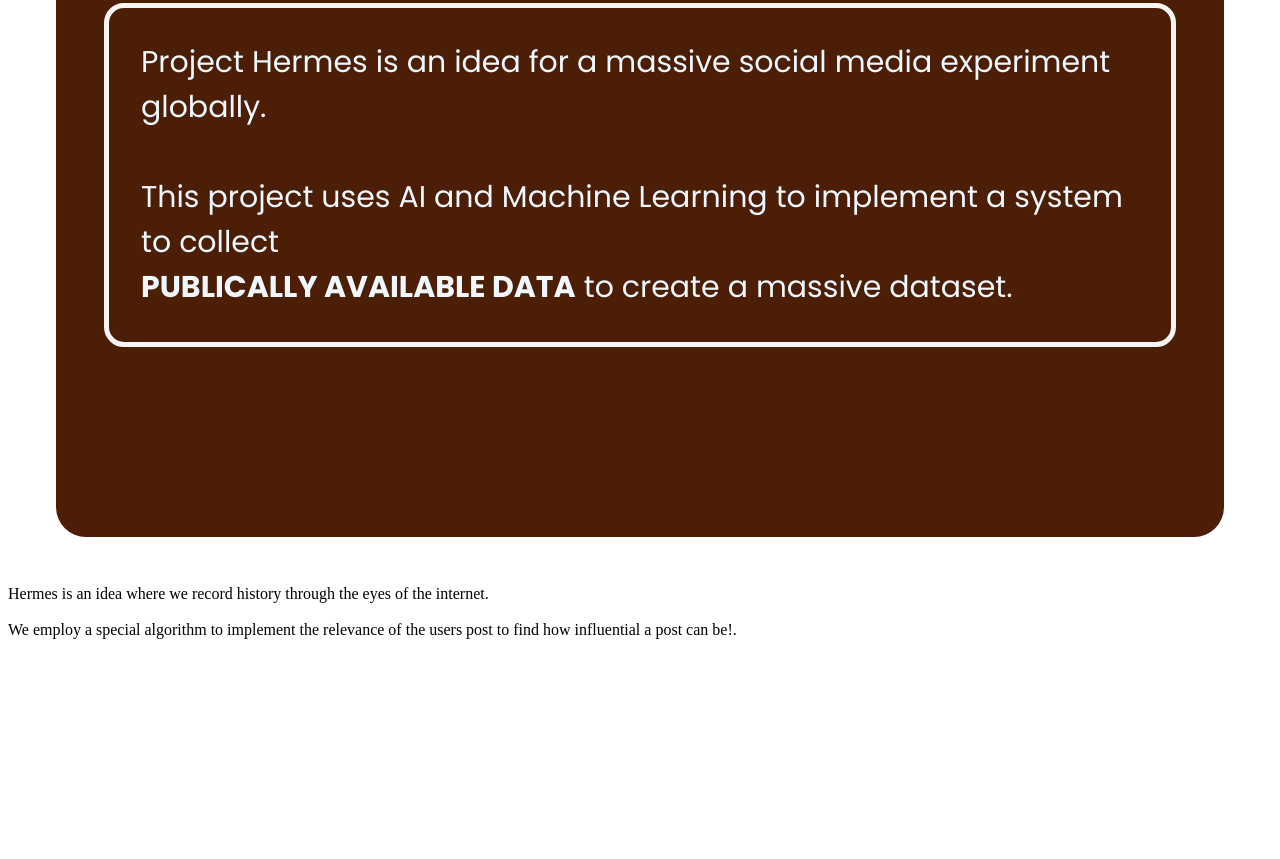
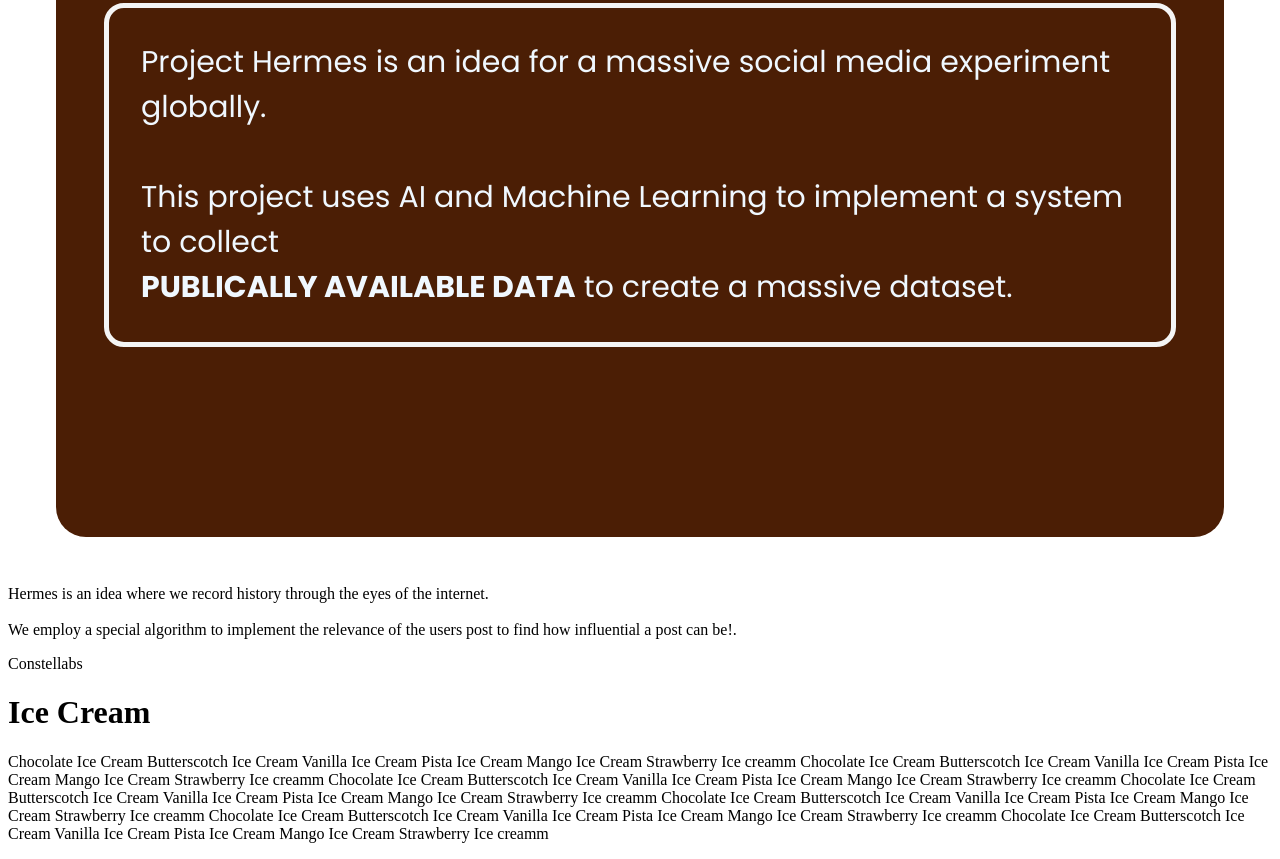
Before and after one commit to Novaprimed/Constellabs, a plain HTML site: page index.html in a window 1280 px wide. Shown: the part 879-1738 px from the top of the page. Before the commit the page ends 1534 px from the top, so only its background shows below. Drawn offline with Linux system fonts and the light colour scheme.

Commit message:
Icu cireeemu kitani kuni kanda
https://www.youtube.com/watch?v=hBwSGjXCeFY&ab_channel=heiakim

```diff
--- a/index.html
+++ b/index.html
@@ -39,6 +39,97 @@
             <br>
             We employ a special algorithm to implement the relevance of the users post to find how influential a post can be!.
         </p>
+        <p>
+Constellabs
+
+<h1>
+Ice Cream
+</h1>
+
+Chocolate Ice Cream
+
+Butterscotch Ice Cream
+
+Vanilla Ice Cream
+
+Pista Ice Cream
+
+Mango Ice Cream
+
+Strawberry Ice creamm
+
+Chocolate Ice Cream
+
+Butterscotch Ice Cream
+
+Vanilla Ice Cream
+
+Pista Ice Cream
+
+Mango Ice Cream
+
+Strawberry Ice creamm
+
+Chocolate Ice Cream
+
+Butterscotch Ice Cream
+
+Vanilla Ice Cream
+
+Pista Ice Cream
+
+Mango Ice Cream
+
+Strawberry Ice creamm
+Chocolate Ice Cream
+
+Butterscotch Ice Cream
+
+Vanilla Ice Cream
+
+Pista Ice Cream
+
+Mango Ice Cream
+
+Strawberry Ice creamm
+Chocolate Ice Cream
+
+Butterscotch Ice Cream
+
+Vanilla Ice Cream
+
+Pista Ice Cream
+
+Mango Ice Cream
+
+Strawberry Ice creamm
+Chocolate Ice Cream
+
+Butterscotch Ice Cream
+
+Vanilla Ice Cream
+
+Pista Ice Cream
+
+Mango Ice Cream
+
+Strawberry Ice creamm
+Chocolate Ice Cream
+
+Butterscotch Ice Cream
+
+Vanilla Ice Cream
+
+Pista Ice Cream
+
+Mango Ice Cream
+
+Strawberry Ice creamm
+
+
+
+
+</p>
     </div>
 </body>
 </html>
```
